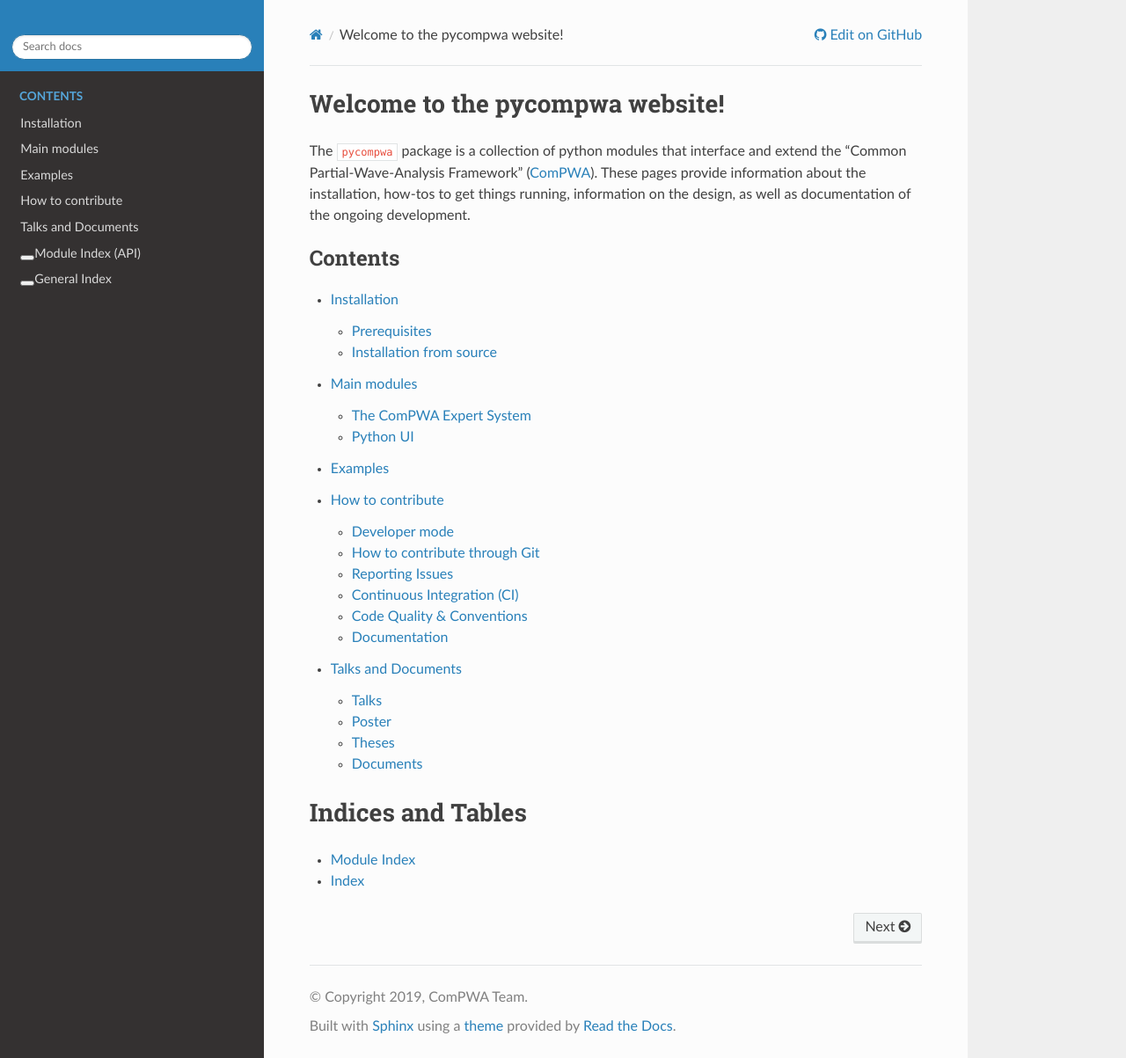
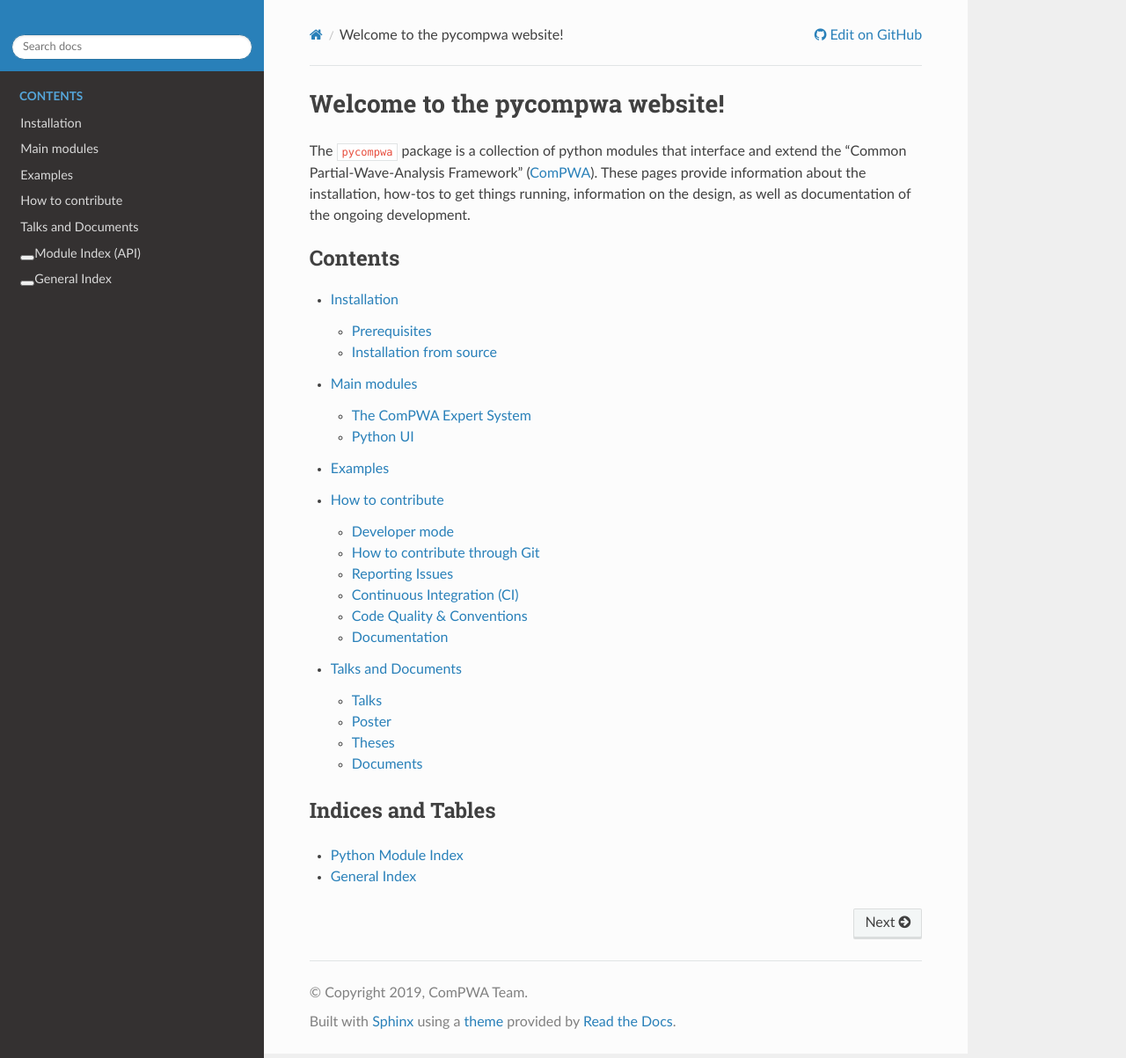
Before and after one commit to ComPWA/pycompwa, a Sphinx documentation site: the page built from doc/source/index.rst, in a window 1280 px wide and 1203 px high. Shown: the whole window at 88% size. Built offline with Sphinx 7.4.7 and the Read the Docs theme 2.0.0, drawn with Linux system fonts in a browser that asks for light colours; pages that are not in the unit, such as notebooks, are missing from menus.

Commit message:
docs: improve main page contents

```diff
--- a/doc/source/index.rst
+++ b/doc/source/index.rst
@@ -1,7 +1,3 @@
-.. |br| raw:: html
-
-  <br />
-
 Welcome to the pycompwa website!
 ================================
 
@@ -29,7 +25,7 @@
    api
 
 Indices and Tables
-==================
+------------------
 
-* :ref:`modindex`
-* :ref:`genindex`
+* :ref:`Python Module Index <modindex>`
+* :ref:`General Index <genindex>`
```
